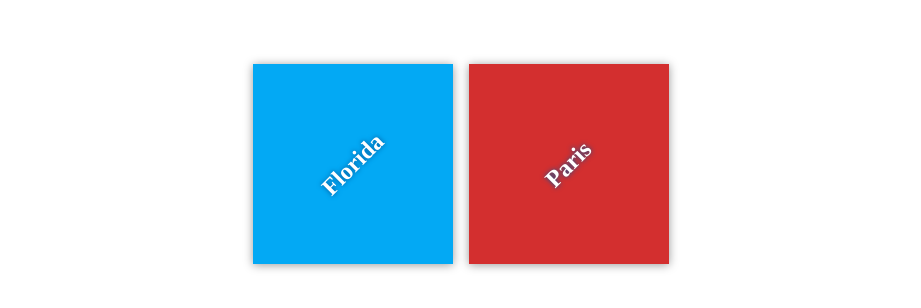
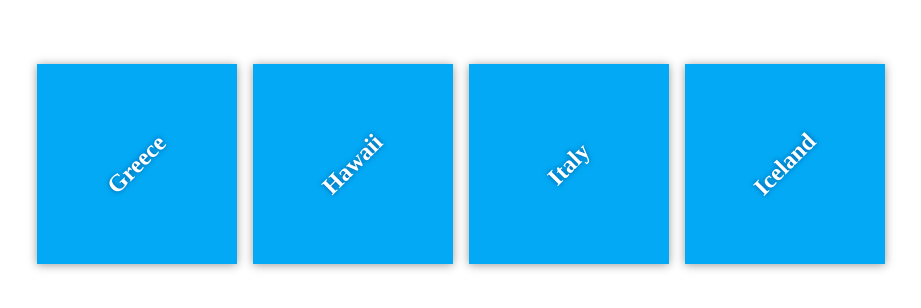
Before and after one commit to garganurag/my-travel-plans, a plain HTML site: page index.html in a window 1280 px wide. Shown: the part 236-544 px from the top of the page, without its empty margins (179-1100 px from the left). Drawn offline with Linux system fonts and the light colour scheme.

Commit message:
Add starting destinations

```diff
--- a/index.html
+++ b/index.html
@@ -10,12 +10,16 @@
 
     <div class="container">
         <div class="destination-container">
-            <div class="destination" id="florida">
-                <h2>Florida</h2>
+            <div class="destination" id="greece">
+                <h2>Greece</h2>
             </div>
-
-            <div class="destination" id="paris">
-                <h2>Paris</h2>
+            <div class="destination" id="hawaii">
+                <h2>Hawaii</h2>
+            </div><div class="destination" id="italy">
+                <h2>Italy</h2>
+            </div>
+            <div class="destination" id="iceland">
+                <h2>Iceland</h2>
             </div>
         </div>
     </div>
```
